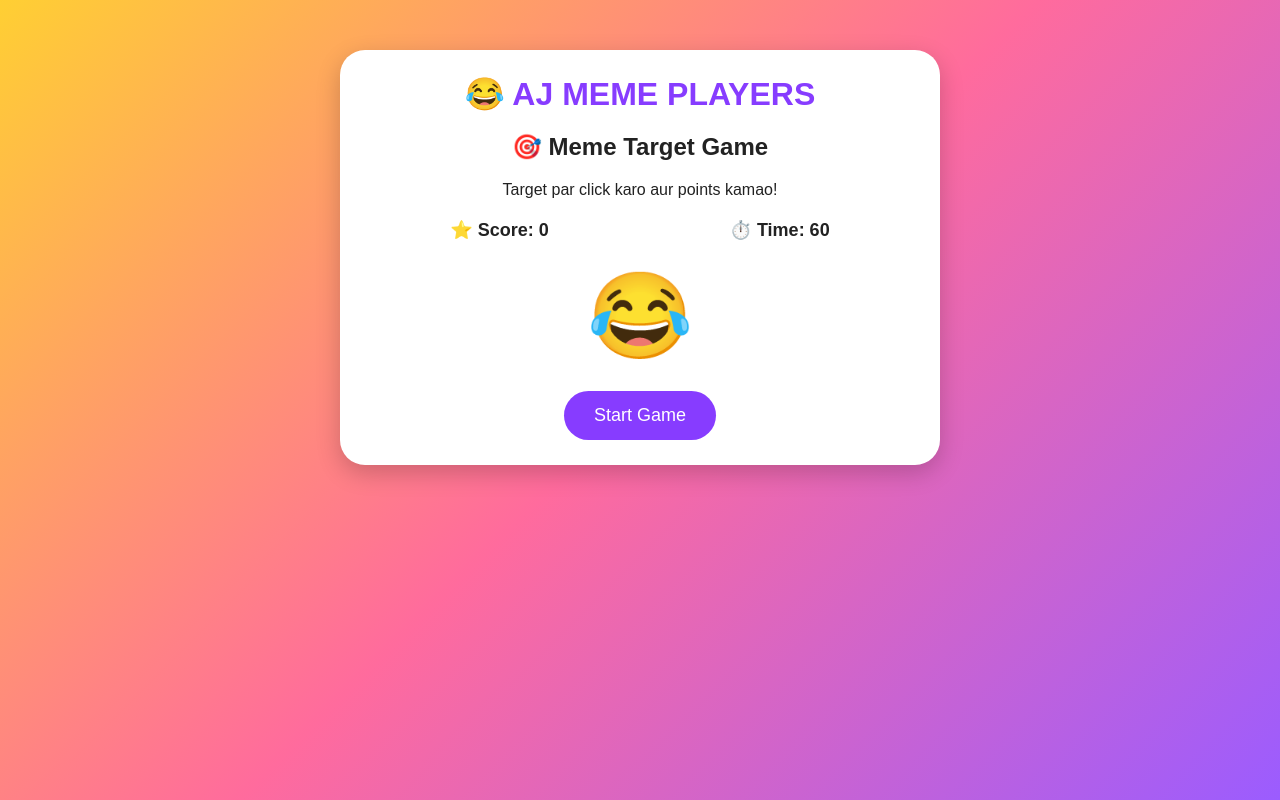
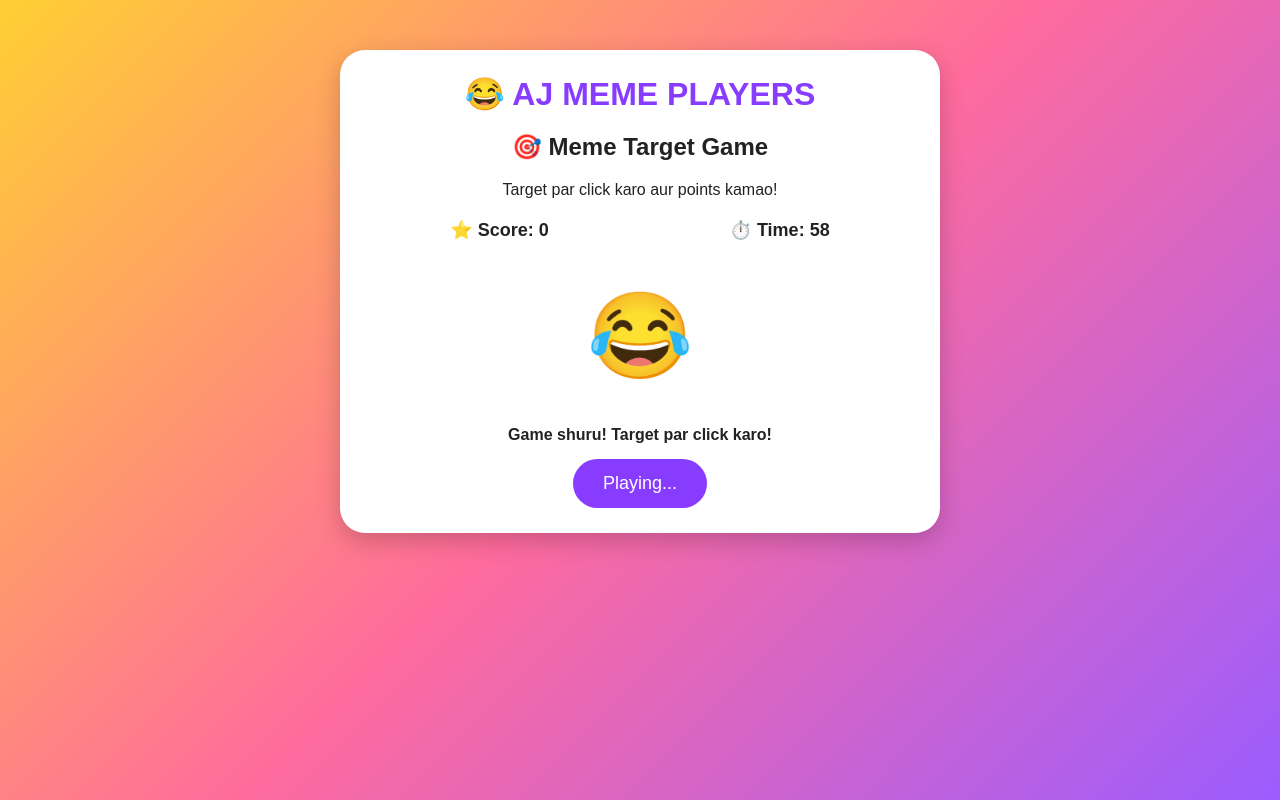
Before and after one commit to ajmeercloud/aj-meme-players, a plain HTML site: page game.html in a window 1280 px wide. Both pictures are taken after a click on the button "Start Game". Drawn offline with Linux system fonts and the light colour scheme.

Commit message:
Update game.html for better structure and styling
Refactor HTML structure and improve styling for game elements.

```diff
--- a/game.html
+++ b/game.html
@@ -1,3 +1,4 @@
+
 <!DOCTYPE html>
 <html lang="en">
 <head>
@@ -30,14 +31,8 @@ body {
   box-shadow: 0 8px 25px #0003;
 }
 
-h1 {
-  color: #873cff;
-  margin-bottom: 10px;
-}
-
-h2 {
-  margin: 20px 0;
-}
+h1 { color: #873cff; }
+h2 { margin: 20px 0; }
 
 .info {
   display: flex;
@@ -51,6 +46,9 @@ h2 {
 .target {
   font-size: 85px;
   margin: 25px;
+  cursor: pointer;
+  display: inline-block;
+  user-select: none;
 }
 
 button {
@@ -63,8 +61,11 @@ button {
   cursor: pointer;
 }
 
-button:hover {
-  background: #6125c5;
+button:hover { background: #6125c5; }
+
+#message {
+  margin: 15px;
+  font-weight: bold;
 }
 </style>
 </head>
@@ -72,22 +73,65 @@ button:hover {
 <body>
 
 <div class="container">
-
   <h1>😂 AJ MEME PLAYERS</h1>
   <h2>🎯 Meme Target Game</h2>
 
   <p>Target par click karo aur points kamao!</p>
 
   <div class="info">
-    <div>⭐ Score: 0</div>
-    <div>⏱️ Time: 60</div>
+    <div>⭐ Score: <span id="score">0</span></div>
+    <div>⏱️ Time: <span id="time">60</span></div>
   </div>
 
-  <div class="target">😂</div>
+  <div class="target" id="target">😂</div>
 
-  <button>Start Game</button>
+  <p id="message">Start button dabao aur khelo!</p>
 
+  <button id="startBtn" onclick="startGame()">Start Game</button>
 </div>
+
+<script>
+let score = 0;
+let time = 60;
+let timer;
+let playing = false;
+
+function startGame() {
+  if (playing) return;
+
+  score = 0;
+  time = 60;
+  playing = true;
+
+  document.getElementById("score").textContent = score;
+  document.getElementById("time").textContent = time;
+  document.getElementById("message").textContent = "Game shuru! Target par click karo!";
+  document.getElementById("startBtn").textContent = "Playing...";
+
+  timer = setInterval(function() {
+    time--;
+    document.getElementById("time").textContent = time;
+
+    if (time <= 0) {
+      clearInterval(timer);
+      playing = false;
+      document.getElementById("message").textContent =
+        "Game Over! Tumhara score: " + score;
+      document.getElementById("startBtn").textContent = "Play Again";
+    }
+  }, 1000);
+}
+
+document.getElementById("target").addEventListener("click", function() {
+  if (!playing) return;
+
+  score++;
+  document.getElementById("score").textContent = score;
+
+  const memes = ["😂", "🤣", "😜", "😎", "🤪"];
+  this.textContent = memes[Math.floor(Math.random() * memes.length)];
+});
+</script>
 
 </body>
 </html>
```
